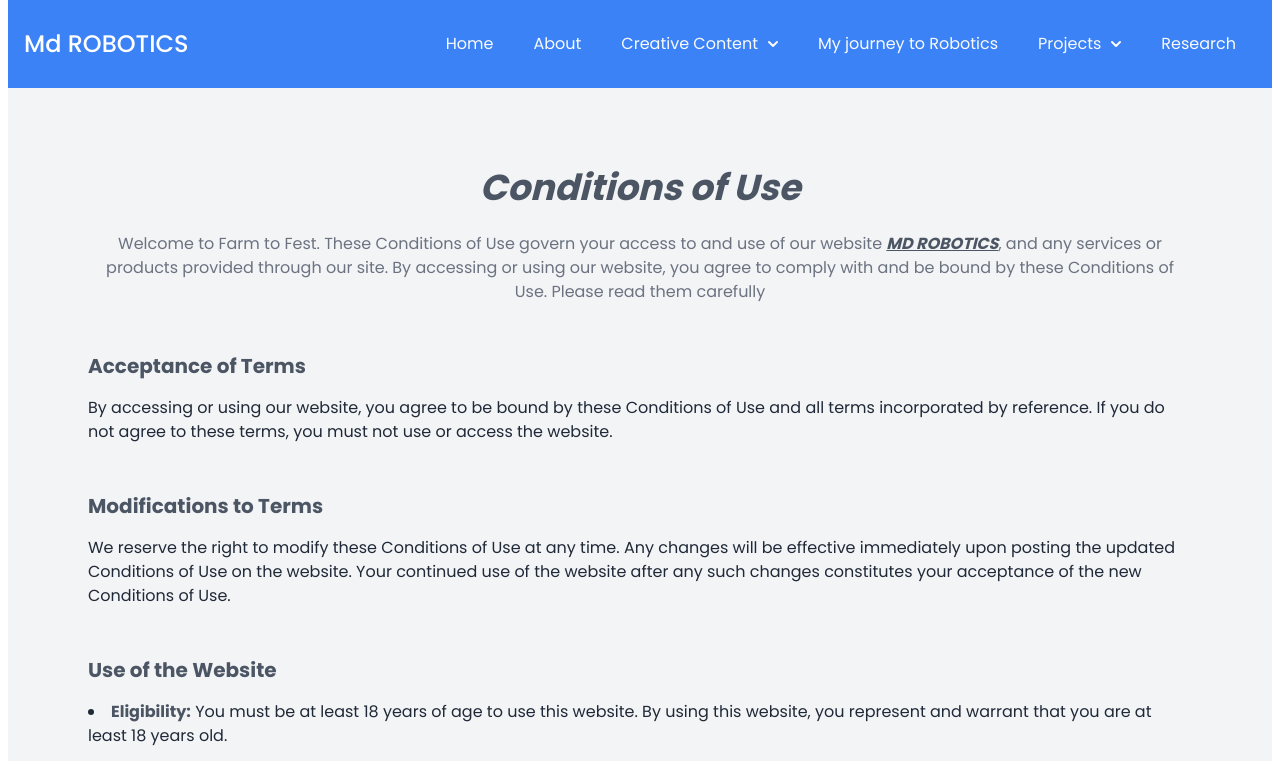
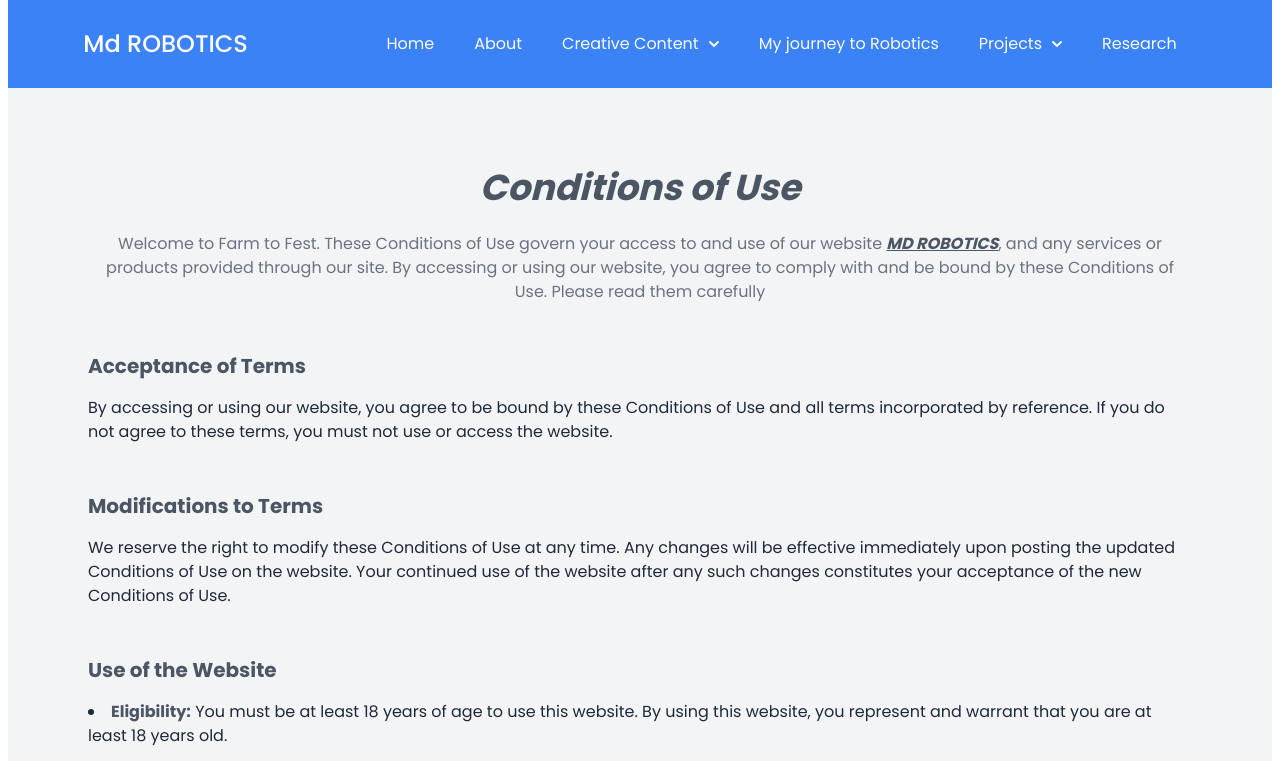
Before and after one commit to mahabuburrifat/robot, a website: page code/conditions-of-use.html in a window 1280 px wide. Shown: the top 761 px of the page. Drawn offline with nearby package versions, Linux system fonts and the light colour scheme.

Commit message:
update menu & name link

```diff
--- a/code/conditions-of-use.html
+++ b/code/conditions-of-use.html
@@ -29,9 +29,11 @@
 
         <!-- nav bar secton -->
         <nav  class="bg-blue-500 dark:bg-gray-900 dark:border-gray-700 bg-no-repeat">
-            <div class="flex flex-wrap items-center justify-between mx-auto p-4">
+            <div class="flex flex-wrap items-center justify-around mx-auto p-4">
                 <div>
-                  <h1 class="text-2xl font-medium text-white">Md ROBOTICS</h1>
+                    <a href="index.html">
+                        <h1 class="text-2xl font-medium text-white">Md ROBOTICS</h1>
+                    </a>
                 </div>
                 <button data-collapse-toggle="navbar-dropdown" type="button" class="inline-flex items-center p-2 w-10 h-10 justify-center text-sm text-gray-100 rounded-lg md:hidden hover:bg-gray-100 hover:text-gray-900 focus:outline-none focus:ring focus:ring-gray-100 dark:text-gray-900 dark:hover:bg-gray-700 dark:focus:ring-gray-600" aria-controls="navbar-dropdown" aria-expanded="false">
                     <span class="sr-only">Open main menu</span>
```
Also changed, not shown: code/About.html (+4 -2 lines), code/ROV-system.html (+4 -2 lines), code/contact-us.html (+4 -2 lines), code/corporate-project.html (+4 -2 lines), code/index.html (+4 -2 lines), code/live-crypto.html (+4 -2 lines), code/my-journey-robotic.html (+4 -2 lines), code/privacy-policy.html (+4 -2 lines), code/real-time-monitoring.html (+4 -2 lines), code/refund-policy.html (+4 -2 lines), code/research.html (+4 -2 lines), code/retro-old.html (+4 -2 lines), code/ship-simulator.html (+4 -2 lines).
